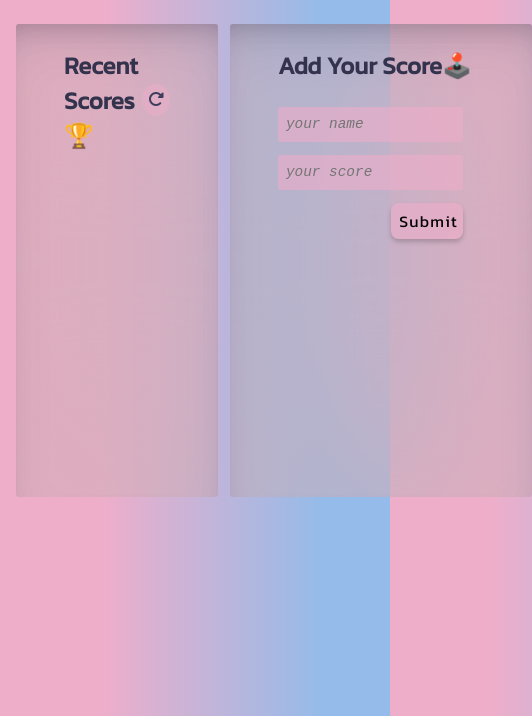
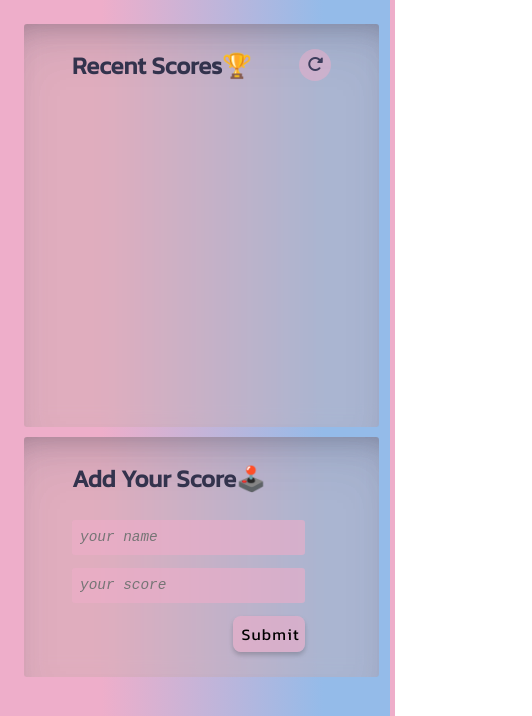
Before and after one commit to kaizipaul/leaderboard-with-async, a website built with webpack: page src/index.html in a window 390 px wide. Shown: the part 128-844 px from the top of the page, 532 px wide, since content can reach past the window. Built offline with nearby package versions, Linux system fonts and the light colour scheme; no server answers.

Commit message:
Added mediaquery to support mobile screens

```diff
--- a/src/style.css
+++ b/src/style.css
@@ -43,7 +43,7 @@ h2 {
   background-color: rgba(202, 173, 173, 0.4);
   border-radius: 0.2rem;
   z-index: 2;
-  backdrop-filter: blur(100px);
+  backdrop-filter: blur(10px);
   box-shadow: rgba(50, 50, 93, 0.25) 0 30px 60px -30px inset, rgba(0, 0, 0, 0.3) 0 18px 34px -25px inset;
 }
 
@@ -167,3 +167,16 @@ h2 {
 ::-webkit-scrollbar-thumb:hover {
   background: rgba(25, 27, 29, 1);
 }
+
+@media screen and (max-width: 768px) {
+  .display-container {
+    display: flex;
+    flex-direction: column;
+    gap: 10px;
+    margin-left: 1.5rem;
+  }
+
+  .add-scores {
+    height: 15rem;
+  }
+}
```
